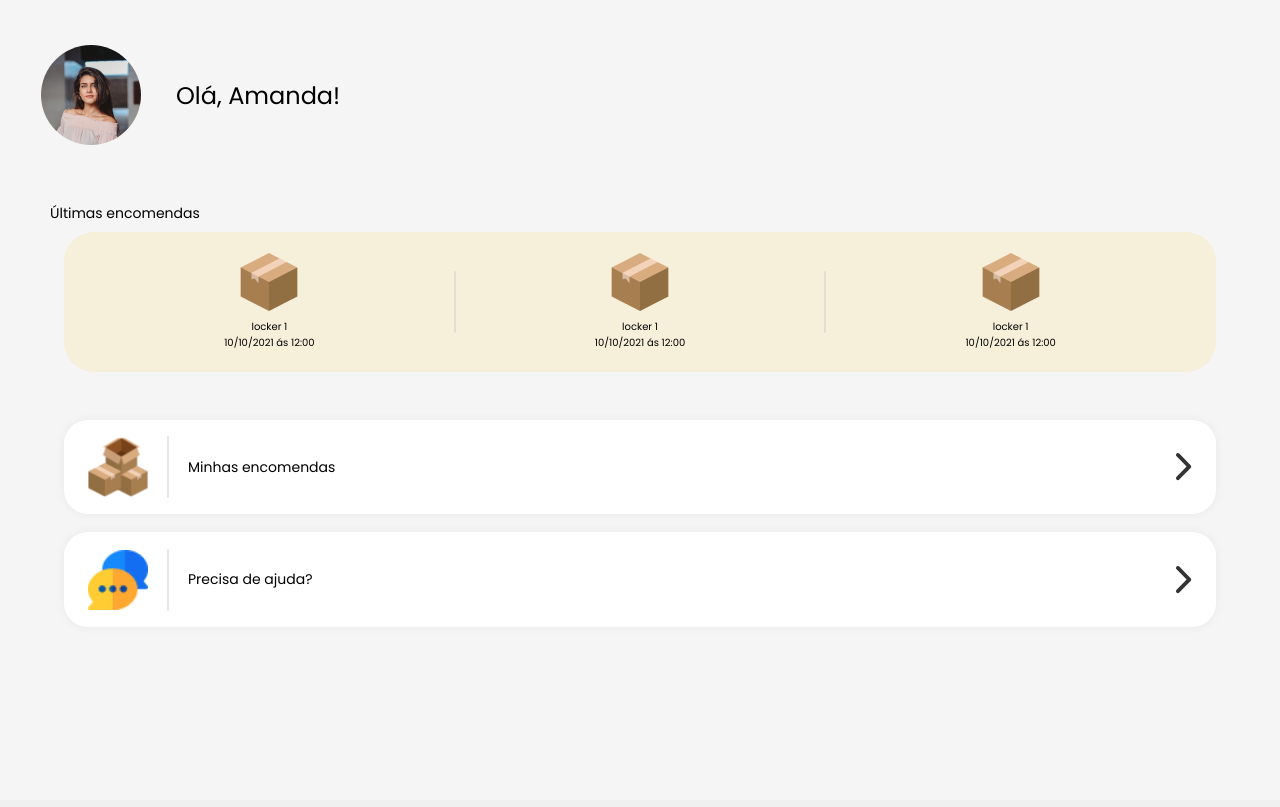
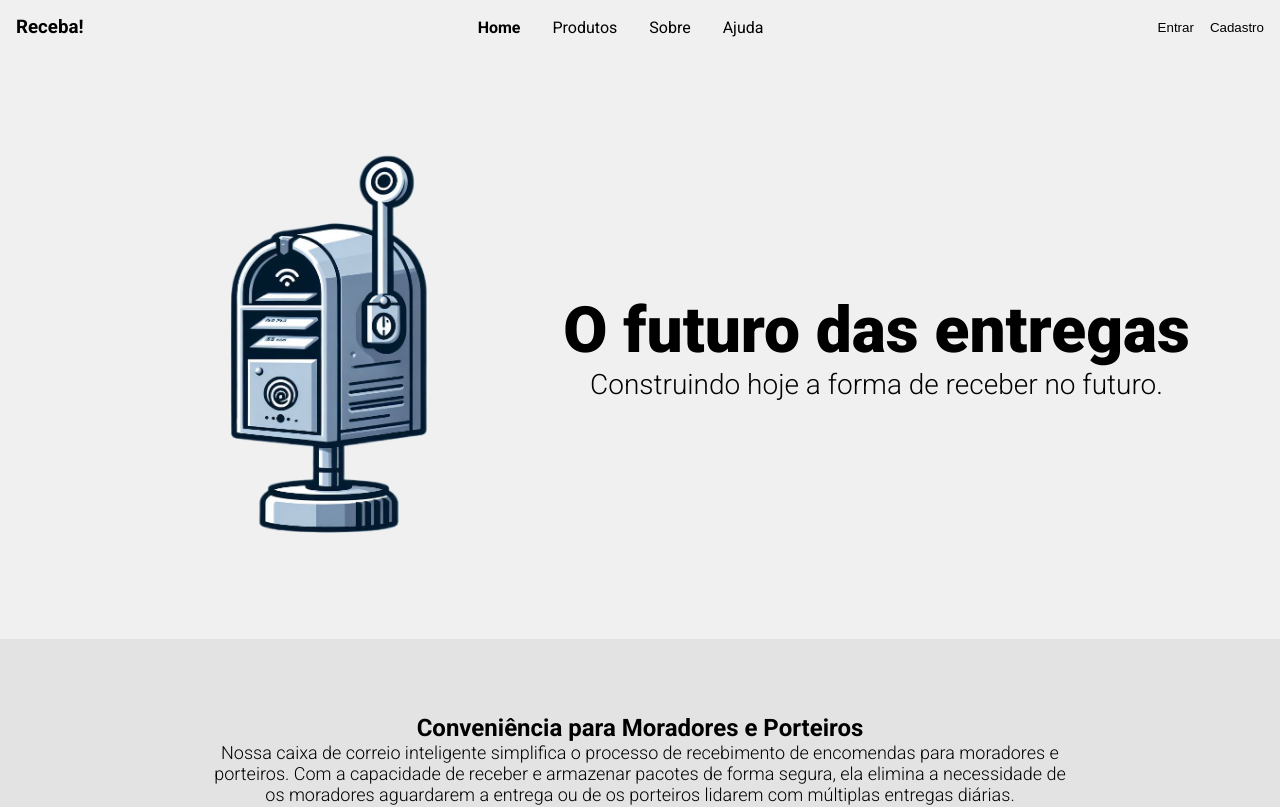
Before and after one commit to Gabriel-Silva-7/Receba, a React (Vite) app: page / in a window 1280 px wide. Shown: the top 807 px of the page. Built offline with nearby package versions, Linux system fonts and the light colour scheme; no server answers.

Commit message:
feat: logged in home

```diff
--- a/src/components/LateralMenu/index.tsx
+++ b/src/components/LateralMenu/index.tsx
@@ -5,7 +5,6 @@ interface LateralMenuProps {
   isOpen: boolean;
   setMenuIsOpen: (isOpen: boolean) => void;
 }
-import closeButton from '../../assets/closeIcon.png';
 import * as S from './styles';
 import { useLocation, useNavigate } from 'react-router-dom';
 import {
@@ -25,7 +24,7 @@ const LateralMenu: React.FC<LateralMenuProps> = ({ isOpen, setMenuIsOpen }) => {
 
   const navigate = useNavigate();
   const location = useLocation();
-  const [userHasImage, setUserHasImage] = React.useState(false);
+  const [userHasImage] = React.useState(false);
   const checkIsSelected = (path: string) => {
     return location.pathname === path;
   };
--- a/src/pages/homeLoggedIn/index.tsx
+++ b/src/pages/homeLoggedIn/index.tsx
@@ -1,5 +1,5 @@
-import { useEffect, useState } from 'react';
-import { api } from '../../config/api';
+import { useState } from 'react';
+// import { api } from '../../config/api';
 import * as S from './styles';
 import fotoTeste from '../../assets/fototeste.svg';
 import ClosedBox from '../../assets/ClosedBox.png';
@@ -8,10 +8,10 @@ import HelpImg from '../../assets/helpImg.png';
 import { useNavigate } from 'react-router-dom';
 
 const HomeLoggedIn = () => {
-  const [userHasImage, setUserHasImage] = useState(true);
-  const [userName, setUserName] = useState('Amanda');
-  const [lockerNumber, setLockerNumber] = useState(1);
-  const [lockerDate, setLockerDate] = useState('10/10/2021 ás 12:00');
+  const [userHasImage] = useState(true);
+  const [userName] = useState('Amanda');
+  const [lockerNumber] = useState(1);
+  const [lockerDate] = useState('10/10/2021 ás 12:00');
   const navigate = useNavigate();
 
   // useEffect(() => {
--- a/src/routes/index.tsx
+++ b/src/routes/index.tsx
@@ -23,9 +23,9 @@ function AppRoutes() {
   const [loggedIn, setLoggedIn] = useState(true);
   const [isOpen, setIsOpen] = useState(false);
 
-  // useEffect(() => {
-  //   setLoggedIn(isAuthenticated);
-  // }, [isAuthenticated]);
+  useEffect(() => {
+    setLoggedIn(isAuthenticated);
+  }, [isAuthenticated]);
 
   return (
     <>
```
